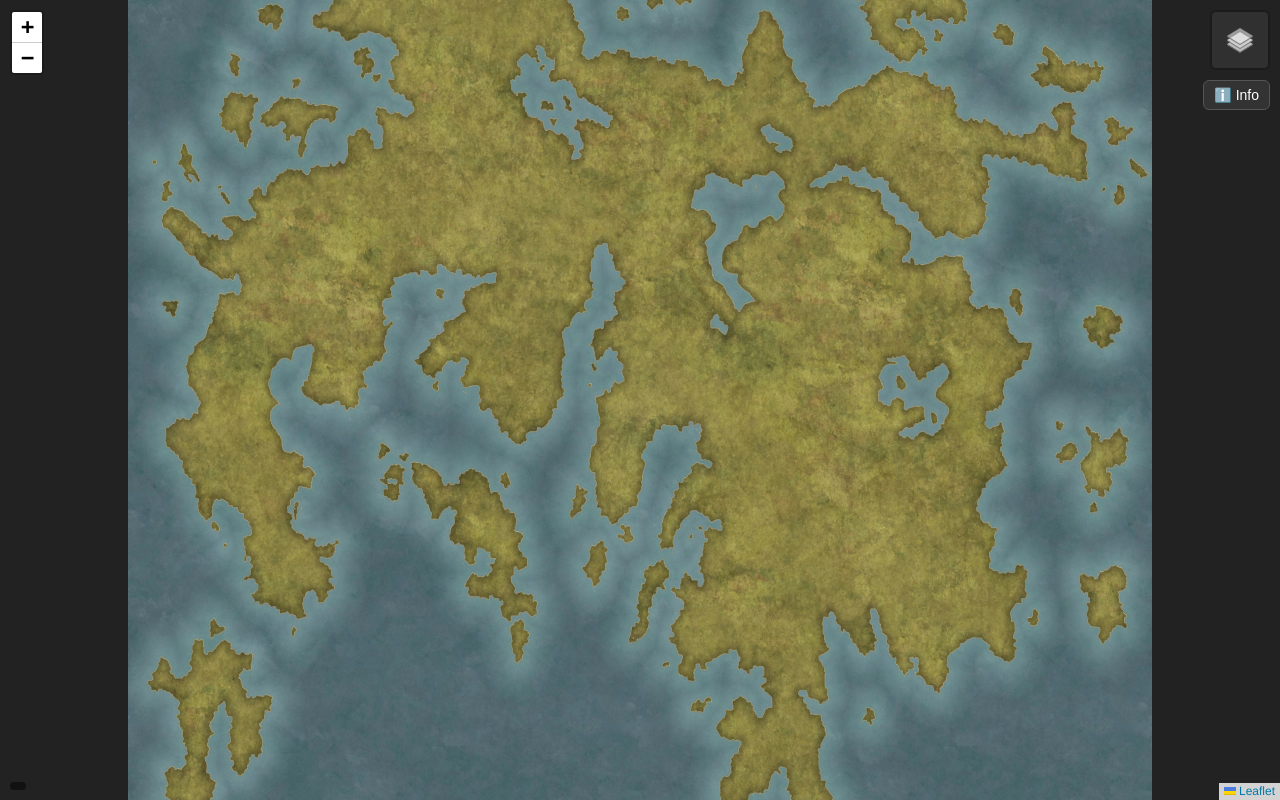
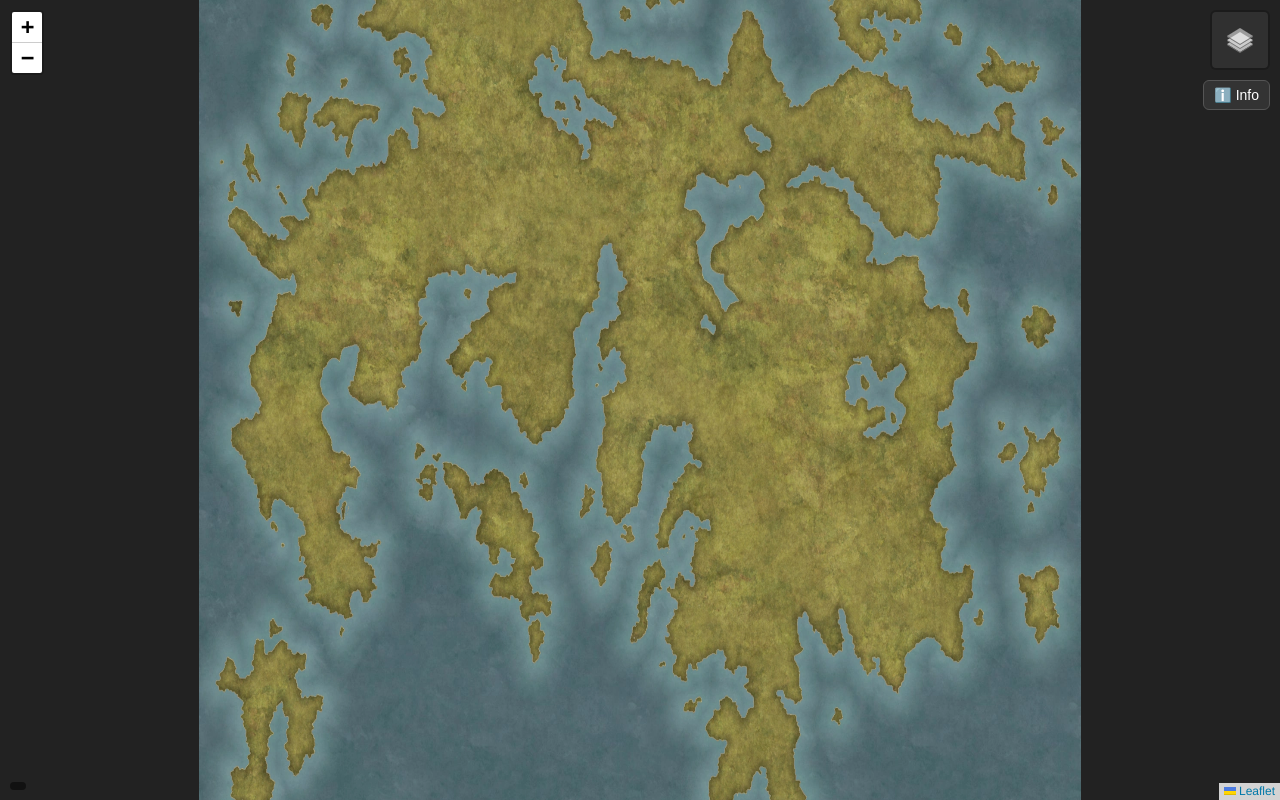
Before and after one commit to Alohaman2006/Fugeria-Interactive-Map, a plain HTML site: page index.html in a window 1280 px wide. Drawn offline with nearby package versions, Linux system fonts and the light colour scheme.

Commit message:
Update index.html

```diff
--- a/index.html
+++ b/index.html
@@ -25,7 +25,7 @@
 
   <script src="https://unpkg.com/leaflet/dist/leaflet.js"></script>
   <script>
-    const mapWidth = 2048;
+    const mapWidth = 1764;
     const mapHeight = 2048;
     const bounds = [[0,0], [mapHeight, mapWidth]];
     const map = L.map('map', {
```
